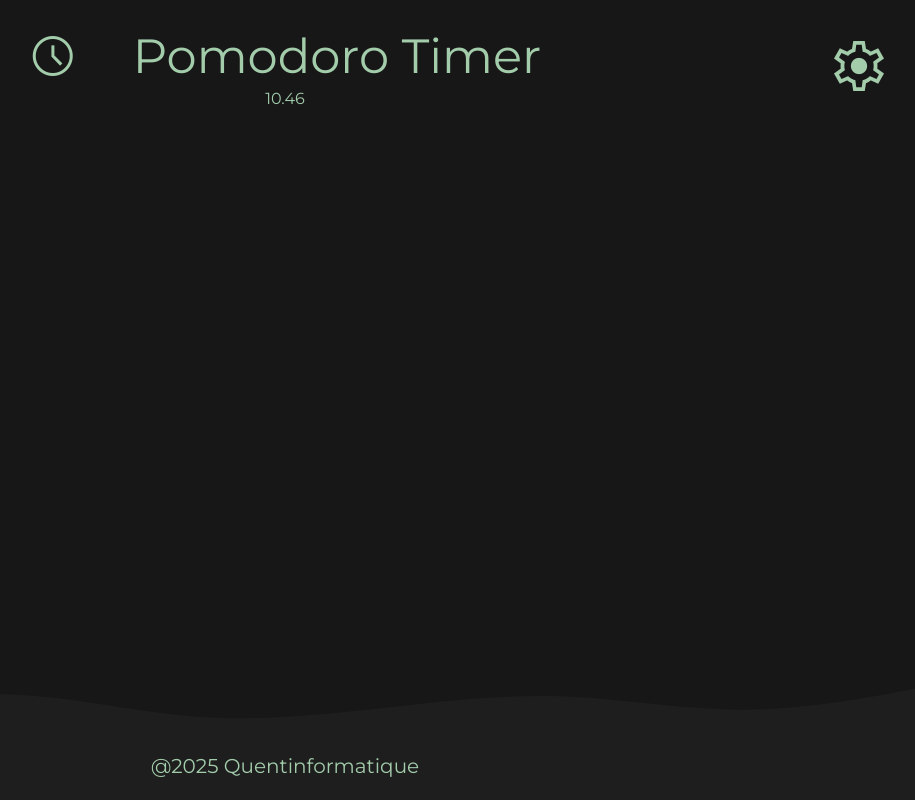
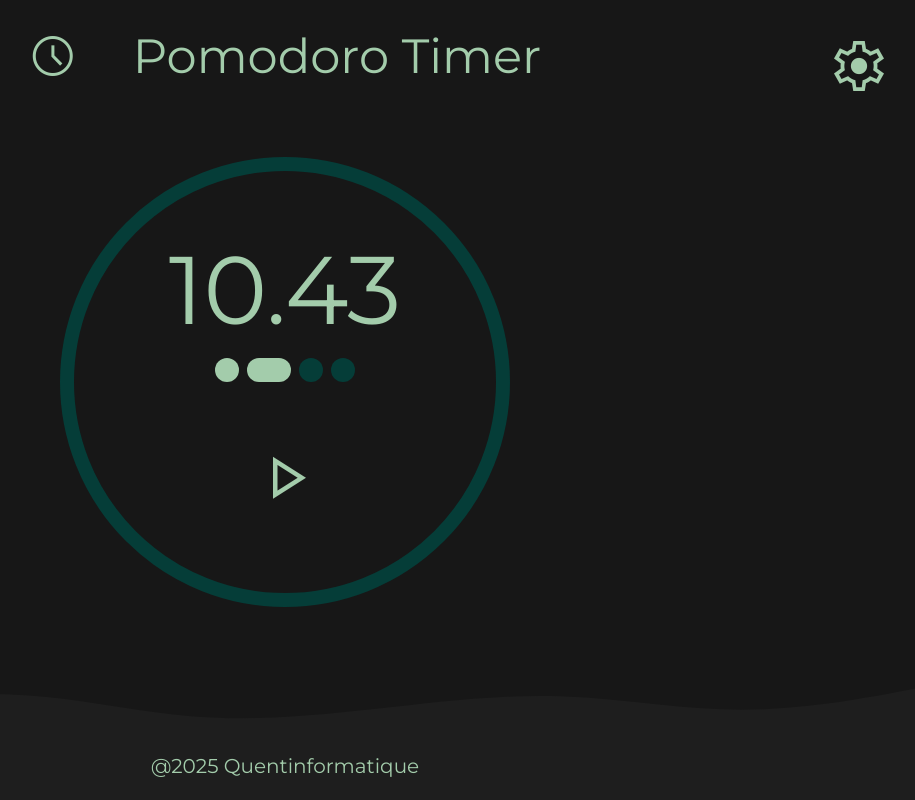
Before and after one commit to quentinformatique/pomodoro-timer, a React (Vite) app: page / in a window 1280 px wide. Shown: the whole page, without its empty margins (355-1270 px from the left). Built offline with nearby package versions, Linux system fonts and the light colour scheme.

Commit message:
feat(timer): add style

```diff
--- /dev/null
+++ b/src/Views/Components/Timer/DigitalTimer.tsx
@@ -0,0 +1,14 @@
+import {FC} from "react";
+
+
+type Props = {
+    value: number
+}
+
+export const DigitalTimer : FC<Props> = ({value}) => {
+    return (
+        <div className="text-6xl sm:text-8xl">
+            {value}
+        </div>
+    )
+}
--- /dev/null
+++ b/src/Views/Components/Timer/ProgressIndicators/Indicator.tsx
@@ -0,0 +1,19 @@
+import {FC} from "react";
+import {IndicatorState} from "./IndicatorState.tsx";
+
+type Props = {
+    state: IndicatorState
+}
+
+export const Indicator : FC<Props> = ({state}) => {
+
+    const colors = {
+        0: "bg-green-light w-6 h-6",
+        1: "bg-green-light w-11 h-6",
+        2: "bg-green-dark  w-6 h-6",
+    };
+
+    return (<>
+        <div className={`rounded-full ${colors[state]}`}></div>
+    </>)
+}
--- /dev/null
+++ b/src/Views/Components/Timer/ProgressIndicators/IndicatorGroup.tsx
@@ -0,0 +1,18 @@
+import {FC} from "react";
+import {Indicator} from "./Indicator.tsx";
+import {IndicatorState} from "./IndicatorState.tsx";
+
+type Props = {
+    indicators: IndicatorList;
+}
+type IndicatorList = [IndicatorState, IndicatorState, IndicatorState, IndicatorState];
+
+export const IndicatorGroup : FC<Props> = ({indicators}) => {
+    return (<>
+        <div className="flex gap-2">
+            {indicators.map((indicator) => (
+                <Indicator state={indicator}/>
+            ))}
+        </div>
+    </>)
+}
--- /dev/null
+++ b/src/Views/Components/Timer/ProgressIndicators/IndicatorState.tsx
@@ -0,0 +1,5 @@
+export enum IndicatorState {
+    Completed,
+    InProgress,
+    NotStarted,
+}
--- a/src/Views/Components/Timer/Timer.tsx
+++ b/src/Views/Components/Timer/Timer.tsx
@@ -1,10 +1,21 @@
 import {FC} from "react";
-
+import {DigitalTimer} from "./DigitalTimer.tsx";
+import {IndicatorGroup} from "./ProgressIndicators/IndicatorGroup.tsx";
+import {IndicatorState} from "./ProgressIndicators/IndicatorState.tsx";
+import {Icon} from "../Utilities/Icon.tsx";
 
 export const Timer : FC = () => {
     return (<>
-            <div className="flex-1">
-                10.46
+            <div className="flex-1 flex flex-col justify-center">
+                    <div className="flex flex-col gap-10 sm:gap-15 items-center justify-center border-14 border-green-dark p-10 rounded-full w-[320px] h-[320px] sm:w-[450px] sm:h-[450px]">
+                        <div className="flex flex-col gap-3 sm:gap-5 items-center">
+                            <DigitalTimer value={10.43}/>
+                            <IndicatorGroup indicators={[IndicatorState.Completed, IndicatorState.InProgress, IndicatorState.NotStarted, IndicatorState.NotStarted]}/>
+                        </div>
+                        <div className="hover:cursor-pointer">
+                            <Icon code="play_arrow" fill={false} className="text-5xl! sm:text-7xl!"/>
+                        </div>
+                    </div>
             </div>
         </>)
 }
--- a/src/Views/Layouts/BaseLayout.tsx
+++ b/src/Views/Layouts/BaseLayout.tsx
@@ -8,7 +8,7 @@ type props =  {
 
 export const BaseLayout:FC<props> = ({children}) => {
     return (
-        <div className="bg-gray text-green-light w-screen h-screen flex flex-col items-center overflow-hidden cursor-default">
+        <div className="bg-gray text-green-light w-screen h-screen flex flex-col space items-center overflow-hidden cursor-default">
             <Header/>
             {children}
             <Footer/>
```
